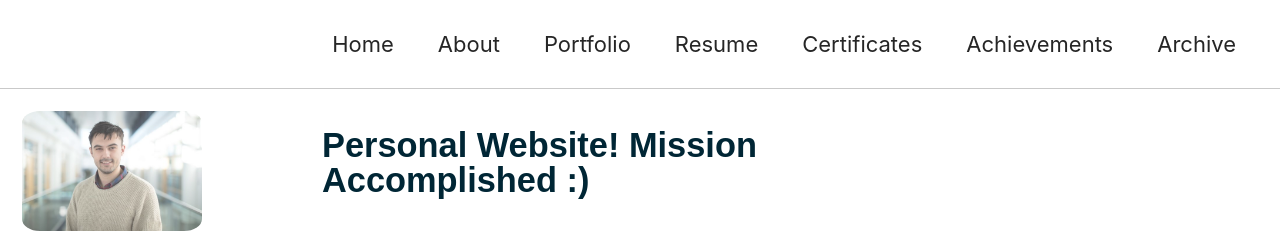
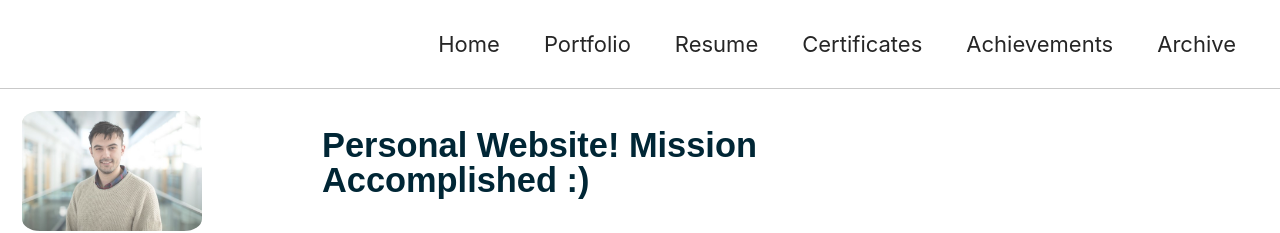
Before and after one commit to jackkelly75/jackkelly75.github.io, a Jekyll site: the page built from _posts/2019-08-28-Personal-Website-Mission-accomplished.md, in a window 1280 px wide and 900 px high. Shown: the top 233 px of the window. Built offline with Jekyll 4.4.1, drawn with Linux system fonts in a browser that asks for light colours; cached includes are drawn as plain includes; nearby versions of some CDN libraries; comment, search, counter and statistics services are not loaded.

Commit message:
Update navigation.yml

```diff
--- a/_data/navigation.yml
+++ b/_data/navigation.yml
@@ -3,8 +3,6 @@ main:
   # - title: "Quick-Start Guide"
   #   url: https://mmistakes.github.io/minimal-mistakes/docs/quick-start-guide/
   - title: "Home"
-    url: /index.html
-  - title: "About"
     url: /about/
   - title: "Portfolio"
     url: /portfolio/
```
